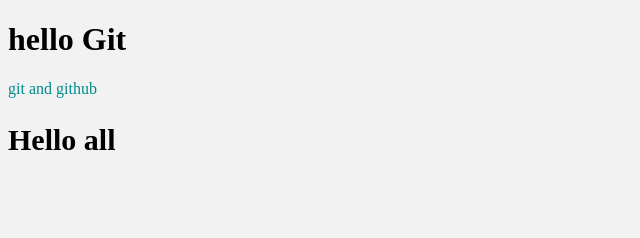
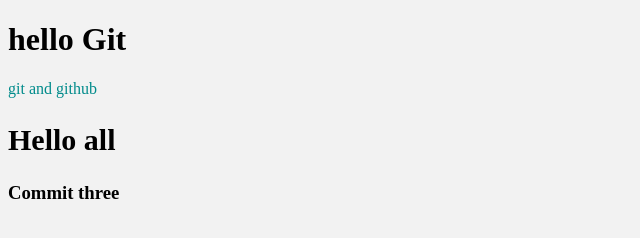
Before and after one commit to AndriySt92/gitTest, a plain HTML site: page index.html in a window 1280 px wide. Shown: the whole page, without its empty margins (0-640 px from the left). Drawn offline with Linux system fonts and the light colour scheme.

Commit message:
Commit three

```diff
--- a/index.html
+++ b/index.html
@@ -10,6 +10,6 @@
     <h1>hello Git </h1>
     <p>git and github</p>
     <h2>Hello all</h2>
-
+    <h3>Commit three</h3>
 </body>
 </html>
```
